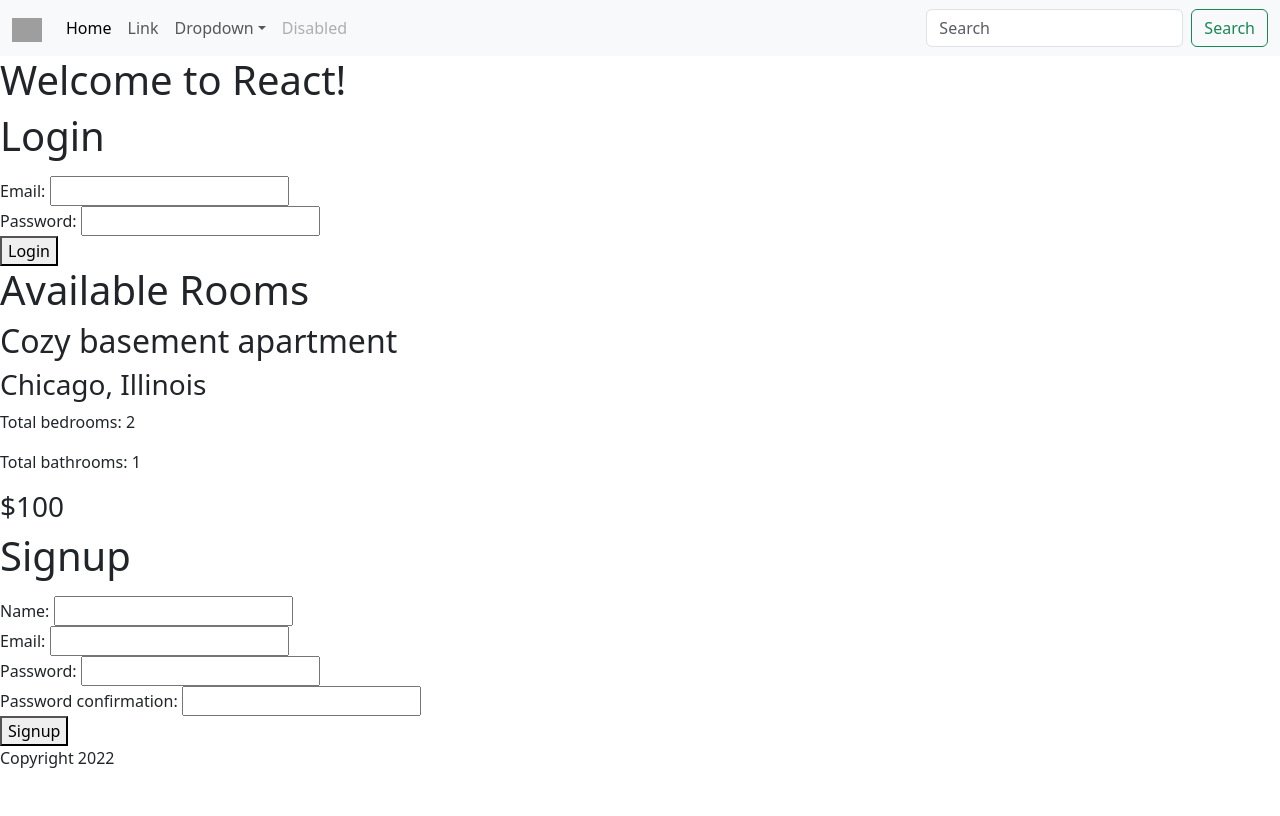
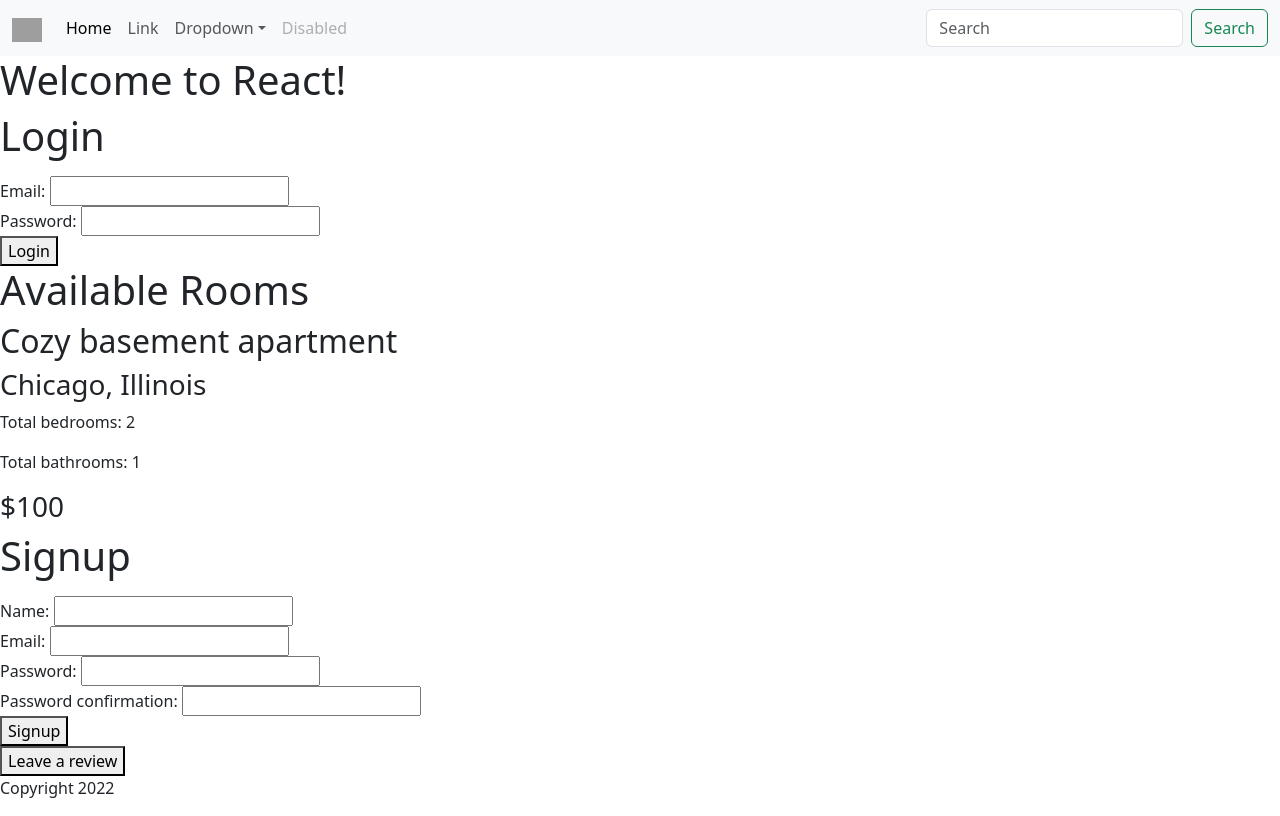
Before and after one commit to BenSShin/air-bnb-frontend, a React (Vite) app: page / in a window 1280 px wide. Built offline with nearby package versions, Linux system fonts and the light colour scheme; grey boxes are pictures that could not be loaded.

Commit message:
put UserReviews in Modal that is activated by button/user input

```diff
--- a/src/Content.jsx
+++ b/src/Content.jsx
@@ -38,6 +38,7 @@ export function Content() {
       <Login />
       <RoomsIndex rooms={room} />
       <SignUp />
+      <button onClick={handleUserReviews}>Leave a review</button>
       <Modal show={isUserReviewsVisible} onClose={handleClose}>
         <UserReviews />
       </Modal>
```
